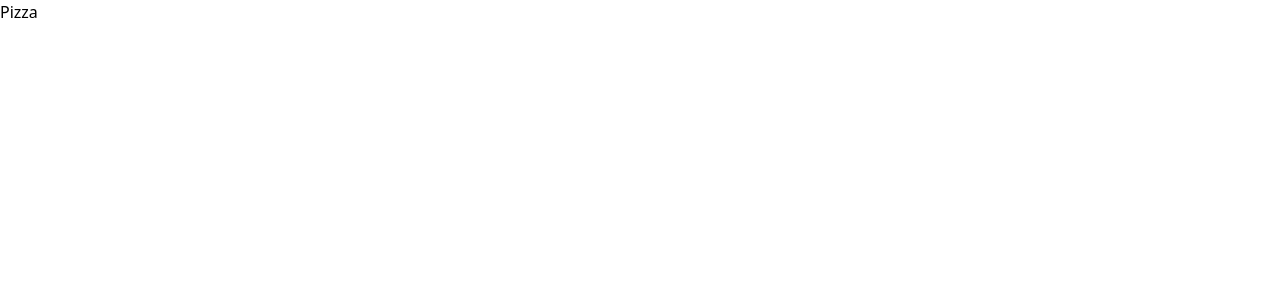
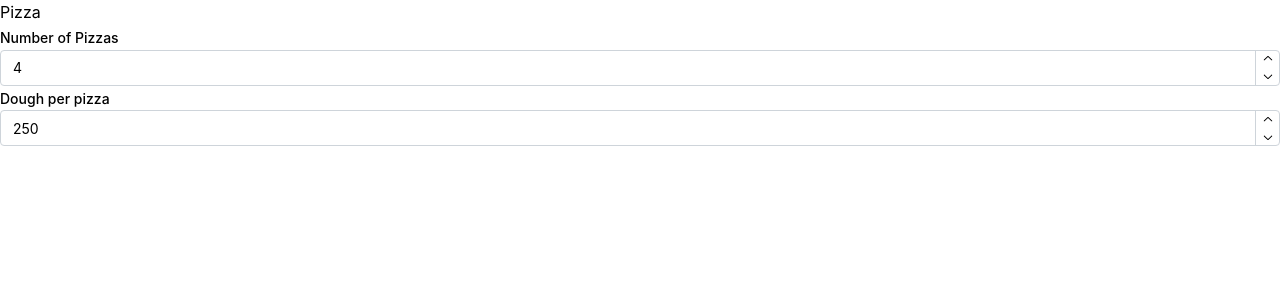
Before and after one commit to klalicki/bakers-mode, a React (Create React App) app: page / in a window 1280 px wide. Shown: the top 300 px of the page. Built offline with nearby package versions, Linux system fonts and the light colour scheme.

Commit message:
adds Mantine UI

```diff
--- a/package.json
+++ b/package.json
@@ -3,6 +3,8 @@
   "version": "0.1.0",
   "private": true,
   "dependencies": {
+    "@mantine/core": "^7.1.7",
+    "@mantine/hooks": "^7.1.7",
     "@testing-library/jest-dom": "^5.17.0",
     "@testing-library/react": "^13.4.0",
     "@testing-library/user-event": "^13.5.0",
@@ -41,6 +43,9 @@
     ]
   },
   "devDependencies": {
+    "postcss": "^8.4.31",
+    "postcss-preset-mantine": "^1.9.0",
+    "postcss-simple-vars": "^7.0.1",
     "tailwindcss": "^3.3.5"
   }
 }
--- /dev/null
+++ b/postcss.config.js
@@ -0,0 +1,14 @@
+module.exports = {
+  plugins: {
+    "postcss-preset-mantine": {},
+    "postcss-simple-vars": {
+      variables: {
+        "mantine-breakpoint-xs": "36em",
+        "mantine-breakpoint-sm": "48em",
+        "mantine-breakpoint-md": "62em",
+        "mantine-breakpoint-lg": "75em",
+        "mantine-breakpoint-xl": "88em",
+      },
+    },
+  },
+};
--- a/src/App.tsx
+++ b/src/App.tsx
@@ -1,4 +1,7 @@
+import { TargetScaleSetter } from "./components/TargetScaleSett/TargetScaleSetter";
 import { ScalerWrapper } from "./context/ScalerContext";
+import "@mantine/core/styles.css";
+
 
 const App = () => {
   return (
@@ -7,6 +10,9 @@ const App = () => {
         <section>
           <h1>Pizza</h1>
         </section>
+        <section>
+          <TargetScaleSetter />
+        </section>
       </main>
     </ScalerWrapper>
   );
--- /dev/null
+++ b/src/components/TargetScaleSett/TargetScaleSetter.tsx
@@ -0,0 +1,34 @@
+import { useContext, useState } from "react";
+import { ScalerContext, ScalerContextType } from "../../context/ScalerContext";
+import { NumberInput } from "@mantine/core";
+export const TargetScaleSetter = () => {
+  const { setTargetWeight } = useContext(ScalerContext) as ScalerContextType;
+
+  const [pizzaCount, setPizzaCount] = useState(4);
+  const [pizzaSize, setPizzaSize] = useState(250);
+
+  return (
+    <div>
+      <NumberInput value={pizzaCount} label={"Number of Pizzas"} />{" "}
+      <NumberInput value={pizzaSize} label={"Dough per pizza"} />
+      {/* <input
+        type="number"
+        name=""
+        id="pizzaCount"
+        value={pizzaCount}
+        onChange={(e) => {
+          setPizzaCount(parseInt(e.target.value));
+        }}
+      />{" "}
+      <input
+        type="number"
+        name=""
+        id="pizzaSize"
+        value={pizzaSize}
+        onChange={(e) => {
+          setPizzaSize(parseInt(e.target.value));
+        }}
+      /> */}
+    </div>
+  );
+};
--- a/src/components/TargetScaleSetter/TargetScaleSetter.tsx
+++ /dev/null
@@ -1,15 +0,0 @@
-import { useContext, useState } from "react";
-import { ScalerContext, ScalerContextType } from "../../context/ScalerContext";
-export const TargetScaleSetter = () => {
-  const { setTargetWeight } = useContext(ScalerContext) as ScalerContextType;
-
-  const [pizzaCount, setPizzaCount] = useState(4);
-  const [pizzaSize, setPizzaSize] = useState(250);
-
-  return (
-    <div>
-      <input type="number" name="" id="pizzaCount" value={pizzaCount} />{" "}
-      <input type="number" name="" id="pizzaSize" value={pizzaSize} />
-    </div>
-  );
-};
--- a/src/index.tsx
+++ b/src/index.tsx
@@ -1,15 +1,18 @@
-import React from 'react';
-import ReactDOM from 'react-dom/client';
-import './index.css';
-import App from './App';
-import reportWebVitals from './reportWebVitals';
-
+import React from "react";
+import ReactDOM from "react-dom/client";
+import "./index.css";
+import App from "./App";
+import reportWebVitals from "./reportWebVitals";
+import { MantineProvider } from "@mantine/core";
 const root = ReactDOM.createRoot(
-  document.getElementById('root') as HTMLElement
+  document.getElementById("root") as HTMLElement
 );
 root.render(
   <React.StrictMode>
-    <App />
+    <MantineProvider>
+      {" "}
+      <App />
+    </MantineProvider>
   </React.StrictMode>
 );
 
```
Also changed, not shown: 1 other file (tests, documents, lock files or other folders).
